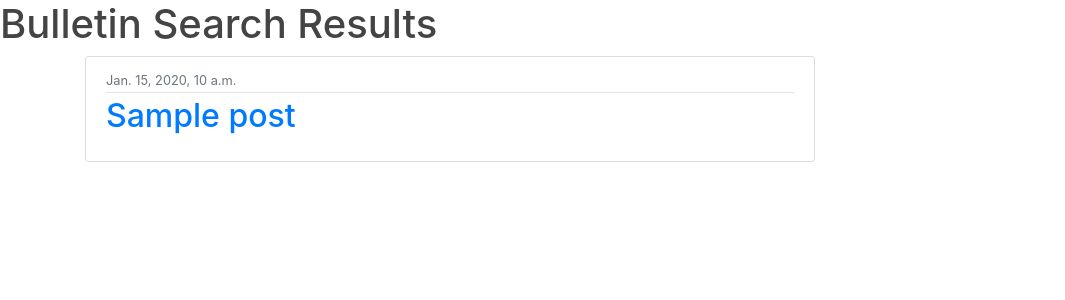
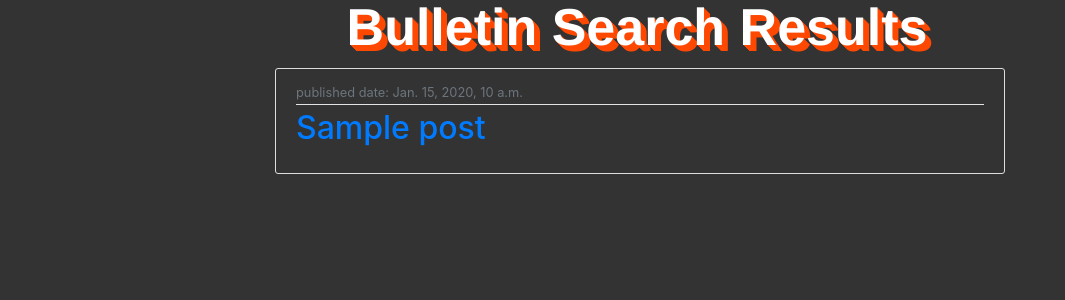
Before and after one commit to onursahil/search_bulletins, a Django app: template bulletin_board/templates/bulletin_board/results.html in a window 1280 px wide. Shown: the top 300 px of the page, without its empty margins (0-1065 px from the left). Run offline with Django 3.2, Linux system fonts and the light colour scheme; the template is opened without the code that fills it: most values are stand-ins (such as "Sample title", 1, 10 or a date in 2020); some libraries are stand-ins or nearby versions.

Commit message:
result page
- added background color to results page
- added shadow effect to titles
- modified as checks whether the new crawled data is in the db and/or has the same or different date, so that it inserts the crawled data according to these conditions

```diff
--- a/bulletin_board/static/bulletin_board/results.css
+++ b/bulletin_board/static/bulletin_board/results.css
@@ -1,4 +1,4 @@
-body{
+.body{
 	background-color: #333333;
 }
 
@@ -6,11 +6,19 @@ h1, h2, h3, h4, h5, h6 {
   color: #444444;
 }
 
+.result-title{
+  text-align: center;
+}
+
+.search-keyword{
+  margin-bottom: 30px;
+  font-size: 1.5rem;
+  text-align: center;
+}
+
 ul {
   margin: 0;
 }
-
-
 
 .site-header .navbar-nav .nav-link {
   color: #cbd5db;
@@ -25,11 +33,15 @@ ul {
 }
 
 .content-section {
-  background: #ffffff;
   padding: 10px 20px;
   border: 1px solid #dddddd;
   border-radius: 3px;
   margin-bottom: 20px;
+}
+
+.result-col{
+  width: 50%;
+  margin: 0 auto;
 }
 
 .article-title {
@@ -78,3 +90,22 @@ a.article-title:hover {
 .account-heading {
   font-size: 2.5rem;
 }
+
+.shadow-3d {
+  color: white;
+  font: bold 52px Helvetica, Arial, Sans-Serif;
+  text-shadow: 1px 1px #fe4902,
+               2px 2px #fe4902,
+               3px 3px #fe4902;
+}
+.shadow-3d:hover {
+  position: relative;
+  top: -3px;
+  left: -3px;
+  text-shadow: 1px 1px #fe4902,
+               2px 2px #fe4902,
+               3px 3px #fe4902,
+               4px 4px #fe4902,
+               5px 5px #fe4902,
+               6px 6px #fe4902;
+}
--- a/bulletin_board/templates/bulletin_board/results.html
+++ b/bulletin_board/templates/bulletin_board/results.html
@@ -8,20 +8,20 @@
 	<!-- Bootstrap CSS -->
     <link rel="stylesheet" href="https://stackpath.bootstrapcdn.com/bootstrap/4.4.1/css/bootstrap.min.css" integrity="sha384-Vkoo8x4CGsO3+Hhxv8T/Q5PaXtkKtu6ug5TOeNV6gBiFeWPGFN9MuhOf23Q9Ifjh" crossorigin="anonymous">
 </head>
-<body>
+<body class='body'>
 
-	<h1>Bulletin Search Results</h1>
+	<h1 class='result-title shadow-3d'>Bulletin Search Results</h1>
 	{% for key in search_q %}
-		<h1>Search Keyword: {{ key.keyword }}</h1>
+		<h1 class='search-keyword shadow-3d'>Search Keyword: {{ key.keyword }}</h1>
 	{% endfor %}
 	{% for post in posts %}
 	<main role="main" class="container">
 		<div class="row">
-			<div class="col-md-8">
+			<div class="col-md-8 result-col">
 				<article class="media content-section">
 				  <div class="media-body">
 				    <div class="article-metadata">
-				      <small class="text-muted">{{ post.post_date }}</small>
+				      <small class="text-muted">published date: {{ post.post_date }}</small>
 				    </div>
 				    <h2><a href={{ post.link }}><p>{{ post.title }}</p></a></h2>
 				  </div>
```
